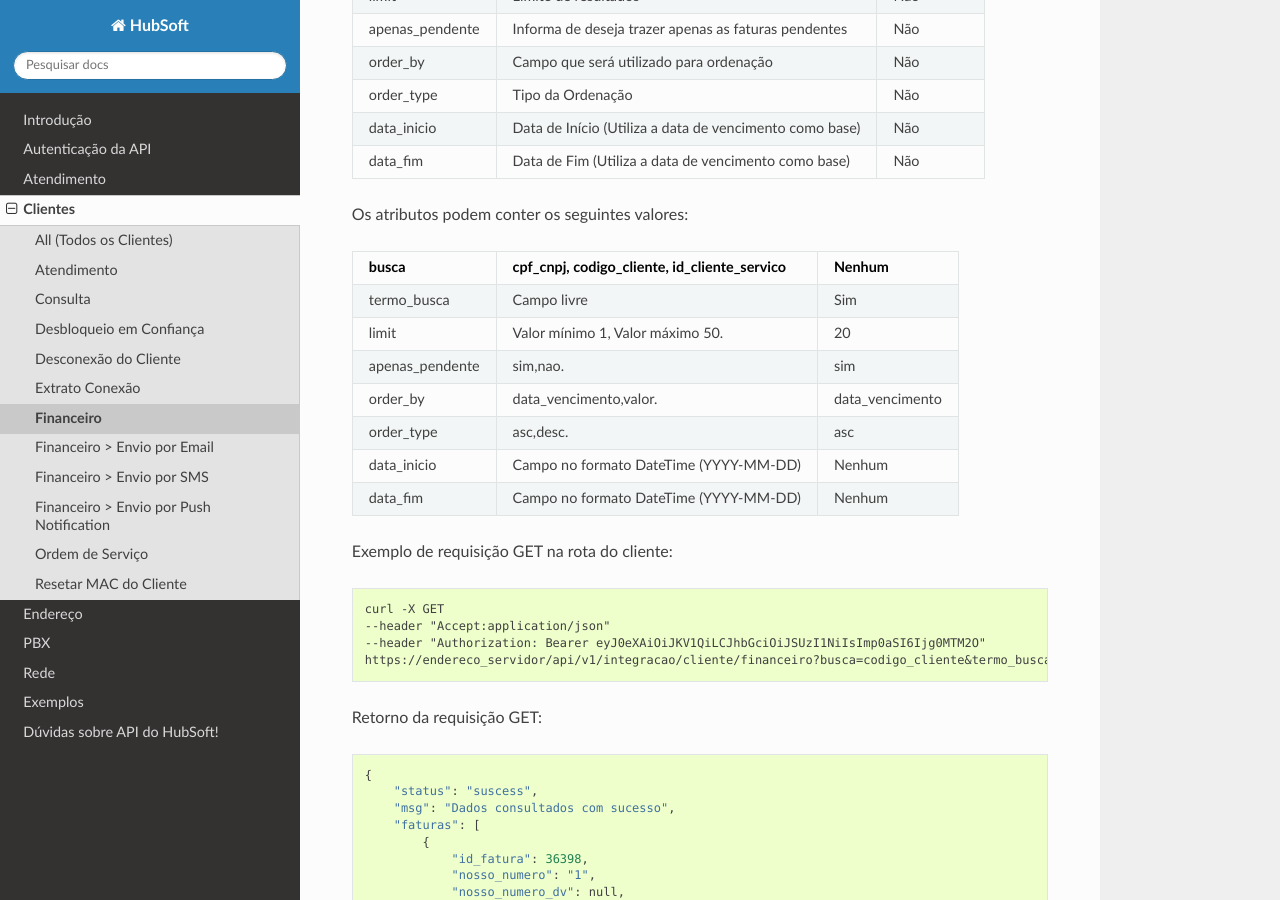
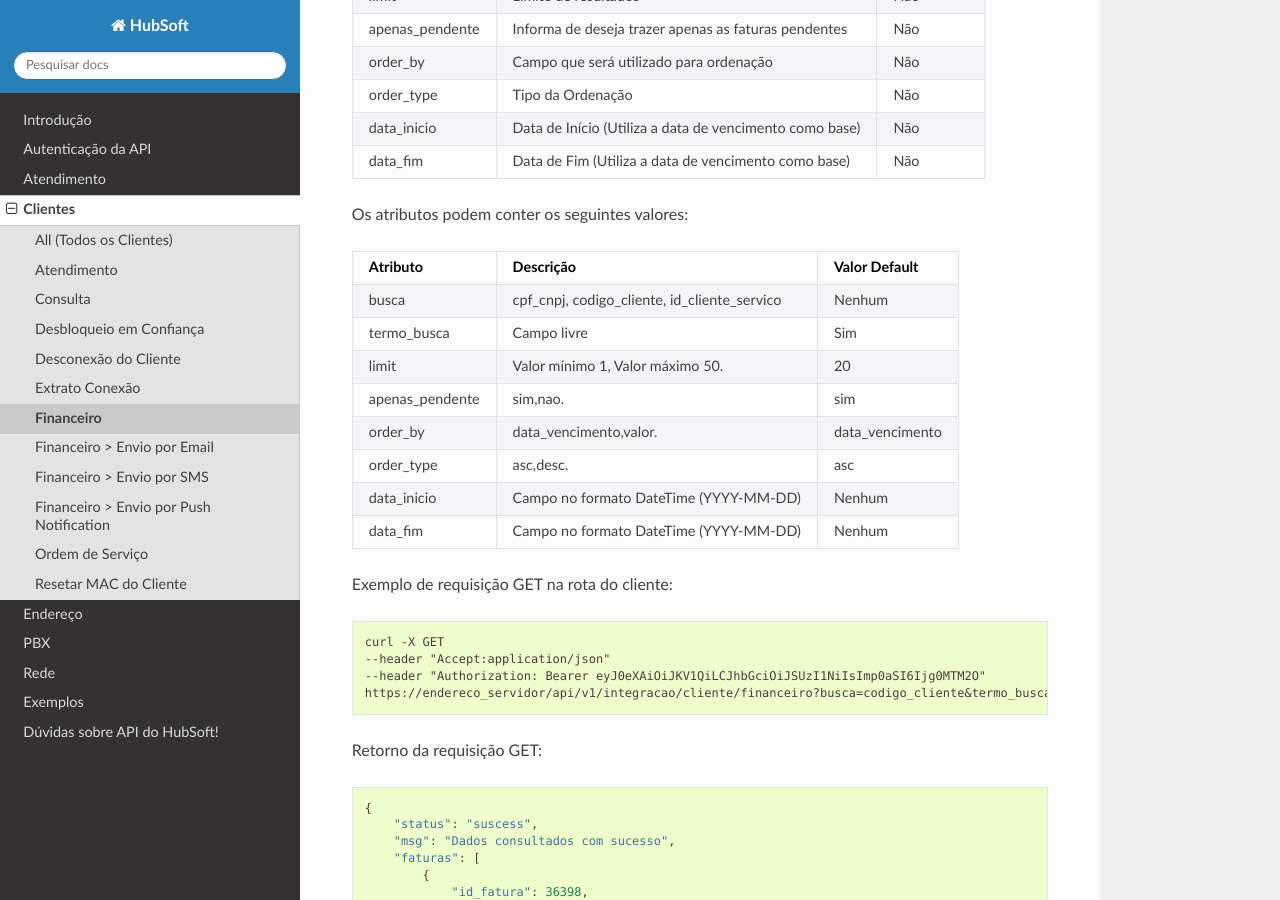
Before and after one commit to hubsoftbrasil/api, a Sphinx documentation site: the page built from docs/source/clientes/financeiro.rst, in a window 1280 px wide and 900 px high, scrolled down 748 px. Built offline with Sphinx 7.4.7 and the Read the Docs theme 2.0.0, drawn with Linux system fonts in a browser that asks for light colours.

Commit message:
Melhorias API

```diff
--- a/docs/source/clientes/financeiro.rst
+++ b/docs/source/clientes/financeiro.rst
@@ -60,6 +60,10 @@ Os atributos podem conter os seguintes valores:
 
 .. list-table::
    :header-rows: 1
+
+   *  -  Atributo
+      -  Descrição
+      -  Valor Default
 
    *  -  busca
       -  cpf_cnpj, codigo_cliente, id_cliente_servico
```
